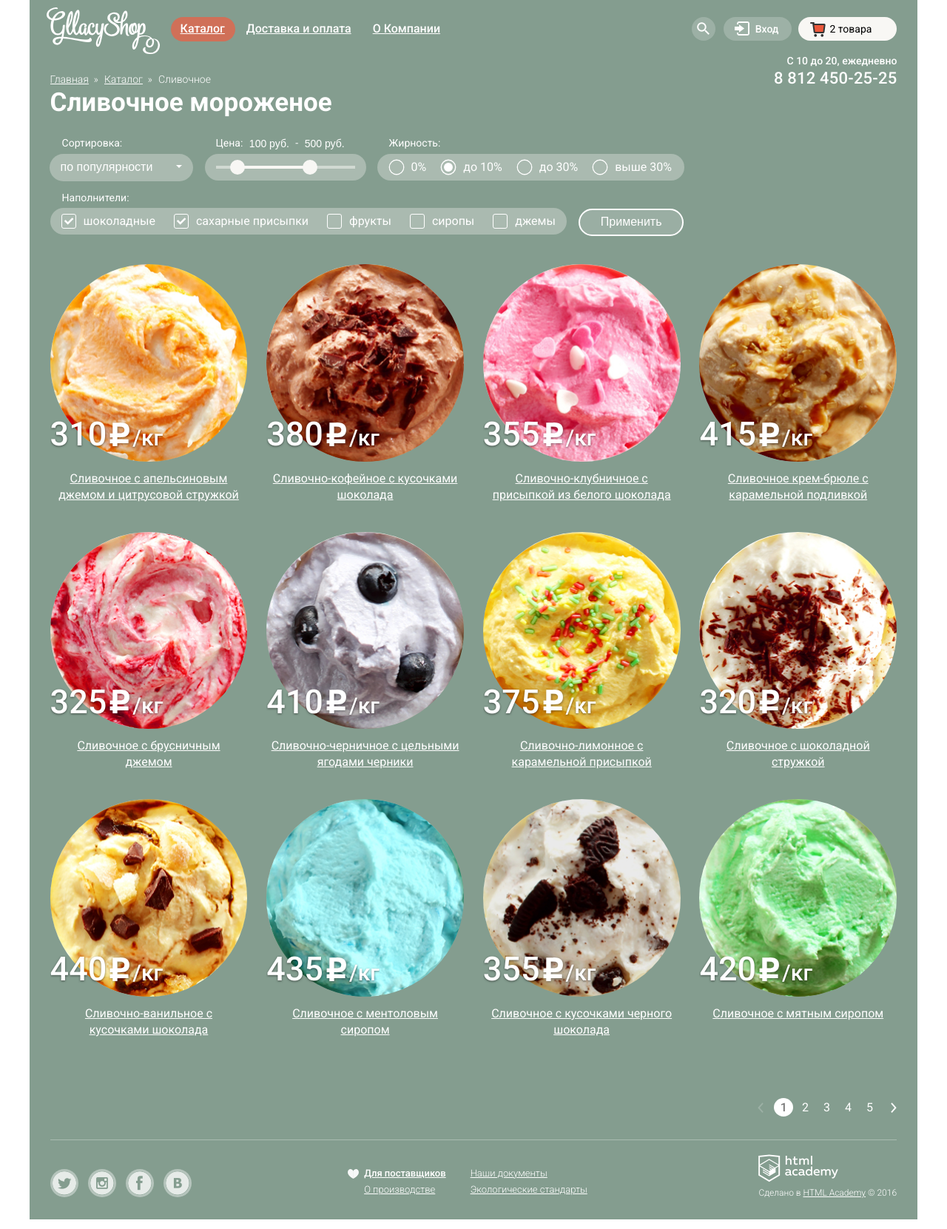
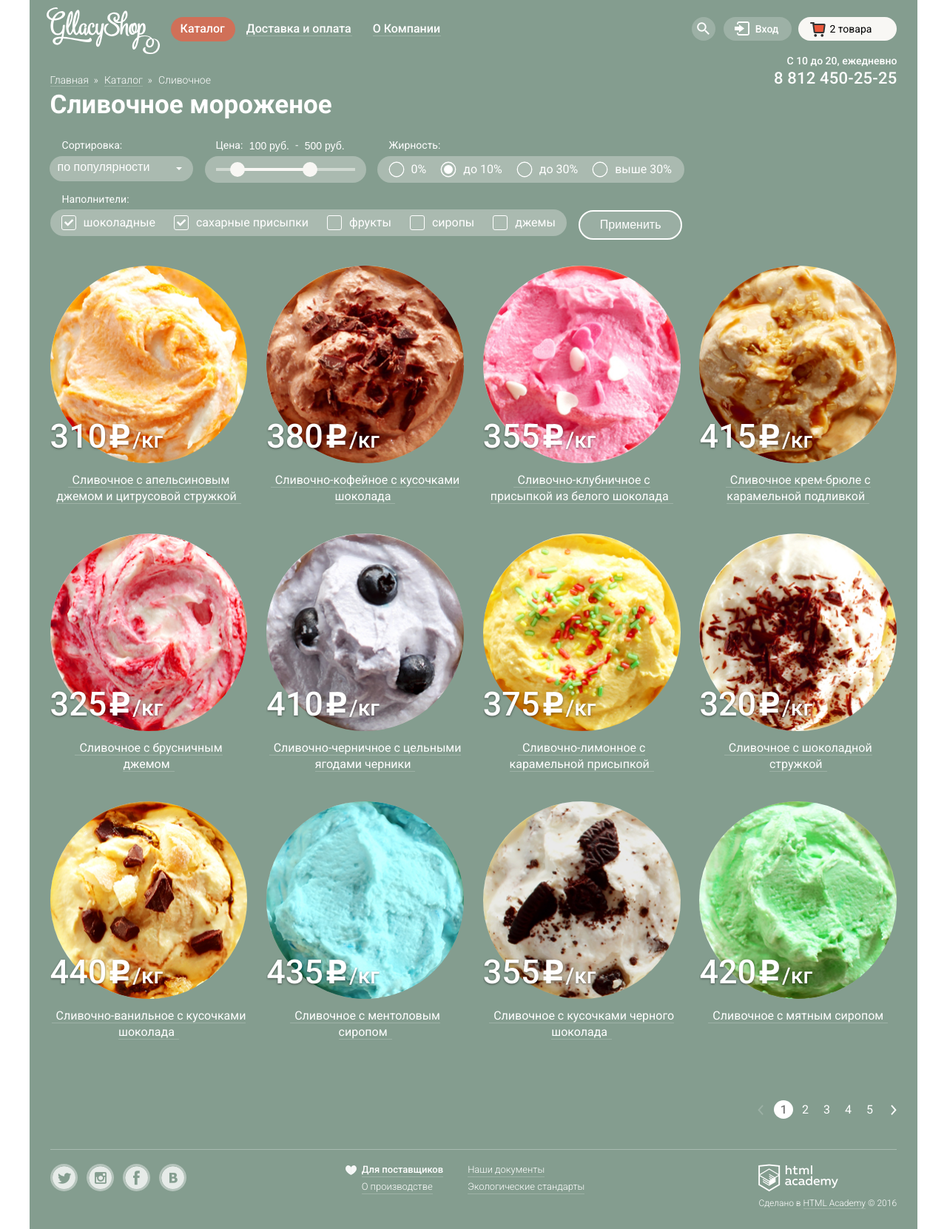
Before and after one commit to ludmilakov/221567-gllacy, a plain HTML site: page catalog.html in a window 1280 px wide. Shown: the whole page at 74% size. Drawn offline with Linux system fonts and the light colour scheme.

Commit message:
доработка

```diff
--- a/catalog.html
+++ b/catalog.html
@@ -6,20 +6,20 @@
     <title>Каталог | Глейси</title>
     <link href="https://fonts.googleapis.com/css?family=Roboto:300,400,500,700,900&subset=cyrillic" rel="stylesheet">
     <link href="css/normalize.min.css" rel="stylesheet">
-    <link href="css/style.css" rel="stylesheet">
+    <link href="css/style.min.css" rel="stylesheet">
   </head>
   <body>
     <div class="page-wrapper">
-      <header class="main-header">
-        <nav class="main-menu">
+      <header class="main-header clearfix">
+        <nav class="main-menu clearfix">
           <div class="logo">
             <a href="index.html">
               <img src="img/logo.svg" width="153" height="63" alt="logo">
             </a>
           </div>
-          <ul class="header-menu">
-            <li class="header-menu-active">
-              <a href="#">Каталог</a>
+          <ul class="header-menu clearfix">
+            <li class="header-menu-item">
+              <a class="header-menu-item-active" href="#">Каталог</a>
               <div class="nav-submenu-wrapper">
                 <ul class="nav-submenu">
                   <li>
@@ -40,15 +40,15 @@
                 </ul>
               </div>
             </li>
-            <li>
-              <a href="#">Доставка и оплата</a>
+            <li class="header-menu-item">
+              <a class="header-menu-link" href="#">Доставка и оплата</a>
             </li>
-            <li>
-              <a href="#">О Компании</a>
+            <li class="header-menu-item">
+              <a class="header-menu-link" href="#">О Компании</a>
             </li>
           </ul>
         </nav>
-        <div class="header-right">
+        <div class="header-right clearfix">
           <div class="search">
             <a class="search-link" href="#">Поиск</a>
             <div class="search-field-wrapper">
@@ -103,7 +103,7 @@
                     </tr>
                   </tbody>
                 </table>
-                <div class="cart-field-price-wrapper">
+                <div class="cart-field-price-wrapper clearfix">
                   <p class="cart-field-price">Итого: 750 руб.</p>
                 </div>
                 <a class="cart-field-button button" href="#">Оформить заказ</a>
@@ -112,7 +112,7 @@
           </div>
         </div>
       </header>
-      <main>
+      <main class="clearfix">
         <div class="plate">
           <p class="working-hours">С 10 до 20, ежедневно</p>
           <p class="phone">
@@ -121,10 +121,10 @@
         </div>
         <ul class="breadcrumbs">
           <li>
-            <a href="index.html">Главная</a>
+            <a class="link" href="index.html">Главная</a>
           </li>
           <li>
-            <a href="#">Каталог</a>
+            <a class="link" href="#">Каталог</a>
           </li>
           <li>
             <a class="breadcrumbs-active">Сливочное</a>
@@ -195,7 +195,7 @@
               <p class="products-price">
                 <span>310<img src="img/icons/rub-icon.svg" width="32" height="37" alt="rub"></span>/кг</p>
             </div>
-            <a class="products-title" href="#">Сливочное с апельсиновым джемом и цитрусовой стружкой</a>
+            <a class="products-title link" href="#">Сливочное с апельсиновым джемом и цитрусовой стружкой</a>
             <a class="products-view-button button" href="#">Быстрый просмотр</a>
             <div class="products-background"></div>
           </li>
@@ -205,7 +205,7 @@
               <p class="products-price">
                 <span>380<img src="img/icons/rub-icon.svg" width="32" height="37" alt="rub"></span>/кг</p>
             </div>
-            <a class="products-title" href="#">Сливочно-кофейное с кусочками шоколада</a>
+            <a class="products-title link" href="#">Сливочно-кофейное с кусочками шоколада</a>
             <a class="products-view-button button" href="#">Быстрый просмотр</a>
             <div class="products-background"></div>
           </li>
@@ -215,7 +215,7 @@
               <p class="products-price">
                 <span>355<img src="img/icons/rub-icon.svg" width="32" height="37" alt="rub"></span>/кг</p>
             </div>
-            <a class="products-title" href="#">Сливочно-клубничное с присыпкой из белого шоколада</a>
+            <a class="products-title link" href="#">Сливочно-клубничное с присыпкой из белого шоколада</a>
             <a class="products-view-button button" href="#">Быстрый просмотр</a>
             <div class="products-background"></div>
           </li>
@@ -225,7 +225,7 @@
               <p class="products-price">
                 <span>415<img src="img/icons/rub-icon.svg" width="32" height="37" alt="rub"></span>/кг</p>
             </div>
-            <a class="products-title" href="#">Сливочное крем-брюле с карамельной подливкой</a>
+            <a class="products-title link" href="#">Сливочное крем-брюле с карамельной подливкой</a>
             <a class="products-view-button button" href="#">Быстрый просмотр</a>
             <div class="products-background"></div>
           </li>
@@ -235,7 +235,7 @@
               <p class="products-price">
                 <span>325<img src="img/icons/rub-icon.svg" width="32" height="37" alt="rub"></span>/кг</p>
             </div>
-            <a class="products-title" href="#">Сливочное с брусничным джемом</a>
+            <a class="products-title link" href="#">Сливочное с брусничным джемом</a>
             <a class="products-view-button button" href="#">Быстрый просмотр</a>
             <div class="products-background"></div>
           </li>
@@ -245,7 +245,7 @@
               <p class="products-price">
                 <span>410<img src="img/icons/rub-icon.svg" width="32" height="37" alt="rub"></span>/кг</p>
             </div>
-            <a class="products-title" href="#">Сливочно-черничное с цельными ягодами черники</a>
+            <a class="products-title link" href="#">Сливочно-черничное с цельными ягодами черники</a>
             <a class="products-view-button button" href="#">Быстрый просмотр</a>
             <div class="products-background"></div>
           </li>
@@ -255,7 +255,7 @@
               <p class="products-price">
                 <span>375<img src="img/icons/rub-icon.svg" width="32" height="37" alt="rub"></span>/кг</p>
             </div>
-            <a class="products-title" href="#">Сливочно-лимонное с карамельной присыпкой</a>
+            <a class="products-title link" href="#">Сливочно-лимонное с карамельной присыпкой</a>
             <a class="products-view-button button" href="#">Быстрый просмотр</a>
             <div class="products-background"></div>
           </li>
@@ -265,7 +265,7 @@
               <p class="products-price">
                 <span>320<img src="img/icons/rub-icon.svg" width="32" height="37" alt="rub"></span>/кг</p>
             </div>
-            <a class="products-title" href="#">Сливочное с шоколадной стружкой</a>
+            <a class="products-title link" href="#">Сливочное с шоколадной стружкой</a>
             <a class="products-view-button button" href="#">Быстрый просмотр</a>
             <div class="products-background"></div>
           </li>
@@ -275,7 +275,7 @@
               <p class="products-price">
                 <span>440<img src="img/icons/rub-icon.svg" width="32" height="37" alt="rub"></span>/кг</p>
             </div>
-            <a class="products-title" href="#">Сливочно-ванильное с кусочками шоколада</a>
+            <a class="products-title link" href="#">Сливочно-ванильное с кусочками шоколада</a>
             <a class="products-view-button button" href="#">Быстрый просмотр</a>
             <div class="products-background"></div>
           </li>
@@ -285,7 +285,7 @@
               <p class="products-price">
                 <span>435<img src="img/icons/rub-icon.svg" width="32" height="37" alt="rub"></span>/кг</p>
             </div>
-            <a class="products-title" href="#">Сливочноe с ментоловым сиропом</a>
+            <a class="products-title link" href="#">Сливочноe с ментоловым сиропом</a>
             <a class="products-view-button button" href="#">Быстрый просмотр</a>
             <div class="products-background"></div>
           </li>
@@ -295,7 +295,7 @@
               <p class="products-price">
                 <span>355<img src="img/icons/rub-icon.svg" width="32" height="37" alt="rub"></span>/кг</p>
             </div>
-            <a class="products-title" href="#">Сливочное с кусочками черного шоколада</a>
+            <a class="products-title link" href="#">Сливочное с кусочками черного шоколада</a>
             <a class="products-view-button button" href="#">Быстрый просмотр</a>
             <div class="products-background"></div>
           </li>
@@ -305,7 +305,7 @@
               <p class="products-price">
                 <span>420<img src="img/icons/rub-icon.svg" width="32" height="37" alt="rub"></span>/кг</p>
             </div>
-            <a class="products-title" href="#">Сливочное с мятным сиропом</a>
+            <a class="products-title link" href="#">Сливочное с мятным сиропом</a>
             <a class="products-view-button button" href="#">Быстрый просмотр</a>
             <div class="products-background"></div>
           </li>
@@ -336,8 +336,8 @@
           </li>
         </ul>
       </main>
-      <footer>
-        <ul class="footer-social">
+      <footer class="main-footer clearfix">
+        <ul class="footer-social clearfix">
           <li>
             <a class="icon icon-twit" href="#">twitter</a>
           </li>
@@ -351,20 +351,28 @@
             <a class="icon icon-vk" href="#">vkontakte</a>
           </li>
         </ul>
-        <div class="container-link">
+        <div class="container-link clearfix">
           <div class="container-link-left">
-            <a class="container-link-selected" href="#">Для поставщиков</a>
-            <a href="#">О производстве</a>
+            <div>
+              <a class="container-link-selected link" href="#">Для поставщиков</a>
+            </div>
+            <div>
+              <a class="link" href="#">О производстве</a>
+            </div>
           </div>
           <div class="container-link-right">
-            <a href="#">Наши документы</a>
-            <a href="#">Экологические стандарты</a>
+            <div>
+              <a class="link" href="#">Наши документы</a>
+            </div>
+            <div>
+              <a class="link" href="#">Экологические стандарты</a>
+            </div>
           </div>
         </div>
         <section class="footer-copyright">
           <a class="copyright" href="https://htmlacademy.ru"><img src="img/html-logo.png" width="108" height="38" class="html-logo" alt="html-logo"></a>
           <p>Сделано в
-            <a href="https://htmlacademy.ru" class="html-link">HTML Academy</a>
+            <a href="https://htmlacademy.ru" class="html-link link">HTML Academy</a>
             &copy; 2016</p>
         </section>
       </footer>
--- a/css/style.css
+++ b/css/style.css
@@ -16,12 +16,6 @@ body {
   line-height: normal;
 }
 
-.clearfix::after {
-  display: table;
-  clear: both;
-  content: "";
-}
-
 .page-wrapper {
   min-width: 900px;
   background-position: top center;
@@ -51,14 +45,6 @@ header {
   padding-top: 5px;
 }
 
-footer::after,
-header::after,
-main::after {
-  display: table;
-  clear: both;
-  content: "";
-}
-
 footer,
 main {
   position: relative;
@@ -93,6 +79,7 @@ h1 {
 a:link,
 a:visited {
   color: #ffffff;
+  text-decoration: none;
 }
 
 img {
@@ -154,13 +141,6 @@ textarea:focus {
   font-size: 0;
 }
 
-.header-right::after,
-.main-menu::after {
-  display: table;
-  clear: both;
-  content: "";
-}
-
 .logo {
   float: left;
   margin-top: 5px;
@@ -175,15 +155,14 @@ textarea:focus {
   list-style: none;
 }
 
-.header-menu > li {
+.header-menu-item {
   position: relative;
   display: inline-block;
   margin-right: 2px;
   vertical-align: top;
-  text-decoration: underline;
-}
-
-.header-menu > li > a {
+}
+
+.header-menu-item > a {
   position: relative;
   display: block;
   padding: 6px 14px 6px 13px;
@@ -192,34 +171,50 @@ textarea:focus {
   font-weight: 500;
   font-size: 16px;
   line-height: 1.3;
-  text-decoration: none;
-}
-
-.header-menu > li:hover {
+}
+
+.header-menu-item:hover {
   border-radius: 20px;
   background: #f7f6f3;
 }
 
-.header-menu > li:active {
+.header-menu-item:active {
   background: #ededed;
   box-shadow: inset 0 2px 1px #696969;
 }
 
-.header-menu > li:hover > a {
+.header-menu-item:hover > a {
   color: #000000;
   text-decoration: none;
 }
 
-.header-menu-active {
+.header-menu-item-active {
   border-radius: 20px;
   background: #d07058;
 }
 
-.header-menu-active > a {
+.header-menu-item-active > a {
   text-decoration: none;
 }
 
-.header-menu > li:hover .nav-submenu-wrapper {
+.header-menu-link::after {
+  content: "";
+  position: absolute;
+  bottom: 7px;
+  left: 0;
+  right: 0;
+  height: 1px;
+  margin: 0 13px;
+  background-color: rgba(255, 255, 255, 0.2);
+}
+
+.header-menu-link:active::after,
+.header-menu-link:focus::after,
+.header-menu-link:hover::after {
+  background-color: none;
+}
+
+.header-menu-item:hover .nav-submenu-wrapper {
   display: block;
 }
 
@@ -642,8 +637,8 @@ li .nav-submenu-active {
 
 .cart-table img {
   margin-right: 0;
+  border-radius: 50%;
   vertical-align: middle;
-  border-radius: 50%;
 }
 
 .cart-table span {
@@ -652,12 +647,6 @@ li .nav-submenu-active {
 
 .cart-field-price-wrapper {
   width: auto;
-}
-
-.cart-field-price-wrapper::after {
-  display: table;
-  clear: both;
-  content: "";
 }
 
 .cart-field-button,
@@ -695,8 +684,8 @@ li .nav-submenu-active {
 .plate .phone,
 .plate .working-hours {
   display: inline-block;
+  margin: 0;
   vertical-align: top;
-  margin: 0;
   font-weight: 500;
   font-size: 14px;
   line-height: 1.3;
@@ -751,29 +740,29 @@ body > input[type=radio] {
   background-color: rgba(255, 255, 255, 0.4);
 }
 
-#btn-1:checked~ .page-wrapper .slider-controls label[for=btn-1],
-#btn-2:checked~ .page-wrapper .slider-controls label[for=btn-2],
-#btn-3:checked~ .page-wrapper .slider-controls label[for=btn-3] {
+#btn-1:checked ~ .page-wrapper .slider-controls label[for=btn-1],
+#btn-2:checked ~ .page-wrapper .slider-controls label[for=btn-2],
+#btn-3:checked ~ .page-wrapper .slider-controls label[for=btn-3] {
   background-color: #ffffff;
 }
 
-#btn-1:checked~ .page-wrapper #slide-1,
-#btn-2:checked~ .page-wrapper #slide-2,
-#btn-3:checked~ .page-wrapper #slide-3 {
-  display: block;
-}
-
-#btn-1:checked~ .page-wrapper {
+#btn-1:checked ~ .page-wrapper #slide-1,
+#btn-2:checked ~ .page-wrapper #slide-2,
+#btn-3:checked ~ .page-wrapper #slide-3 {
+  display: block;
+}
+
+#btn-1:checked ~ .page-wrapper {
   background-color: #849d8f;
   background-image: url("../img/backgrounds/bg_slide-1.png");
 }
 
-#btn-2:checked~ .page-wrapper {
+#btn-2:checked ~ .page-wrapper {
   background-color: #8996a6;
   background-image: url("../img/backgrounds/bg_slide-2.png");
 }
 
-#btn-3:checked~ .page-wrapper {
+#btn-3:checked ~ .page-wrapper {
   background-color: #9d8b84;
   background-image: url("../img/backgrounds/bg_slide-3.png");
 }
@@ -797,12 +786,6 @@ body > input[type=radio] {
   line-height: 1.3;
 }
 
-.actions::after {
-  display: table;
-  clear: both;
-  content: "";
-}
-
 .action-left,
 .action-right {
   float: left;
@@ -861,6 +844,7 @@ body > input[type=radio] {
 .products li {
   position: relative;
   display: inline-block;
+  min-height: 342px;
   margin-right: 2.26%;
   margin-bottom: 20px;
   width: 23.3%;
@@ -942,7 +926,7 @@ body > input[type=radio] {
   display: inline-block;
   margin-bottom: 19px;
   padding: 0 6px;
-  vertical-align: middle;
+  vertical-align: top;
   text-align: center;
   line-height: 22px;
 }
@@ -968,28 +952,21 @@ body > input[type=radio] {
   z-index: 3;
   display: none;
   margin-left: -37%;
-  padding: 8px 2% 7px;
+  margin-top: 10px;
+  padding: 12px 2%;
   width: 70%;
   font-weight: 500;
-  font-size: 15px;
+  font-size: 18px;
   line-height: 1.3;
 }
 
 .advantages {
-  margin-top: 5px;
   margin-bottom: 40px;
-  padding: 20px 20px 20px 19px;
+  padding: 20px 20px 15px 19px;
   width: auto;
   border-radius: 15px;
   background: #e7dabc url("../img/backgrounds/advantages-background.jpg") 0 0;
   color: #000000;
-}
-
-.advantage-bottom::after,
-.advantage-top::after {
-  display: table;
-  clear: both;
-  content: "";
 }
 
 .advantages h2 {
@@ -1043,12 +1020,6 @@ body > input[type=radio] {
 
 .advantage-bottom .advantage-description:last-child::before {
   background: url("../img/icons/thermometer-icon.svg") no-repeat 0 0;
-}
-
-.subscription-news-wrapper::after {
-  display: table;
-  clear: both;
-  content: "";
 }
 
 .news,
@@ -1085,7 +1056,6 @@ body > input[type=radio] {
   color: #333333;
   font-weight: 700;
   font-size: 24px;
-  margin-top: -13px;
 }
 
 .news a:hover {
@@ -1147,9 +1117,9 @@ body > input[type=radio] {
   top: -1px;
   right: 0;
   padding: 9px 22px 11px;
+  color: inherit;
   font-size: 17px;
   line-height: 24.3px;
-  color: inherit;
 }
 
 .contacts {
@@ -1161,7 +1131,7 @@ body > input[type=radio] {
 .contacts-map {
   width: 100%;
   height: 100%;
-  background: url("../img/backgrounds/map-background.jpg") no-repeat 0 0;
+  background: #e7dabc url("../img/backgrounds/map-background.jpg") no-repeat 0 0;
   font-size: 0;
 }
 
@@ -1405,7 +1375,7 @@ body > input[type=radio] {
   white-space: nowrap;
   font-weight: 300;
   font-size: 14px;
-  line-height: 1.3;
+  line-height: 1.5;
 }
 
 .breadcrumbs li::after {
@@ -1469,20 +1439,20 @@ body > input[type=radio] {
 .filter-type {
   display: block;
   margin-left: -1px;
-  padding: 9px 25px 9px 15px;
+  padding: 6px 25px 9px 11px;
   min-width: 194px;
   max-width: 230px;
   outline: none;
   border: none;
   border-radius: 20px;
   background: #aabab0;
+  color: #ffffff;
   text-overflow: ellipsis;
   cursor: pointer;
   -webkit-appearance: none;
   -moz-appearance: none;
   -ms-appearance: none;
   appearance: none;
-  color: #ffffff;
 }
 
 .filter-type::-ms-expand {
@@ -1550,13 +1520,13 @@ body > input[type=radio] {
   background: #aabab0;
 }
 
-.range-filter .scale {
+.scale {
   margin-top: 16px;
   height: 4px;
   background: #d1d9d2;
 }
 
-.range-filter .scale .bar {
+.scale .bar {
   margin-left: 35px;
   width: 98px;
   height: 4px;
@@ -1649,7 +1619,7 @@ body > input[type=radio] {
   cursor: pointer;
 }
 
-.fatness-filter input[type=radio]:disabled+ label {
+.fatness-filter input[type=radio]:disabled + label {
   color: rgba(255, 255, 255, 0.5);
   cursor: default;
 }
@@ -1674,15 +1644,15 @@ body > input[type=radio] {
   box-shadow: 0 0 0 2.4px #ffffff;
 }
 
-.fatness-filter input[type=radio]:disabled+ label::before {
+.fatness-filter input[type=radio]:disabled + label::before {
   box-shadow: 0 0 0 1.4px rgba(255, 255, 255, 0.5);
 }
 
-.fatness-filter input[type=radio]:checked+ label::before {
+.fatness-filter input[type=radio]:checked + label::before {
   background-color: #ffffff;
 }
 
-.fatness-filter input[type=radio]:checked:disabled+ label::before {
+.fatness-filter input[type=radio]:checked:disabled + label::before {
   background-color: rgba(255, 255, 255, 0.5);
 }
 
@@ -1729,7 +1699,7 @@ body > input[type=radio] {
   cursor: pointer;
 }
 
-.fillings-filter input[type=checkbox]:disabled+ label {
+.fillings-filter input[type=checkbox]:disabled + label {
   color: rgba(255, 255, 255, 0.5);
   cursor: default;
 }
@@ -1753,30 +1723,31 @@ body > input[type=radio] {
   box-shadow: 0 0 0 1px #ffffff;
 }
 
-.fillings-filter input[type=checkbox]:disabled+ label::before {
+.fillings-filter input[type=checkbox]:disabled + label::before {
   border: 1px solid rgba(255, 255, 255, 0.5);
   box-shadow: none;
 }
 
-.fillings-filter input[type=checkbox]:checked+ label::before {
+.fillings-filter input[type=checkbox]:checked + label::before {
   background: url("../img/icons/chekbox3.png") no-repeat 2px 4px;
 }
 
-.fillings-filter input[type=checkbox]:checked:disabled+ label::before {
+.fillings-filter input[type=checkbox]:checked:disabled + label::before {
   background: url("../img/icons/chekbox3.png") no-repeat 2px -36px;
 }
 
 .filter-form input[type=submit] {
   float: left;
+  min-height: 36px;
   margin-top: 23px;
   margin-bottom: 0;
-  padding: 6px 28px;
+  padding: 6px 27px;
   border: 2px solid #ffffff;
   background-color: #9aaea3;
   background-image: none;
   box-shadow: none;
-  line-height: 1.3;
   color: #ffffff;
+  line-height: 1.5;
 }
 
 .filter-form input[type=submit]:hover {
@@ -1785,6 +1756,7 @@ body > input[type=radio] {
 }
 
 .filter-form input[type=submit]:active {
+  border: none;
   background-color: #eaeaea;
   box-shadow: inset 0 2px 1px #696969;
   color: #000000;
@@ -1792,7 +1764,7 @@ body > input[type=radio] {
 
 .paginator {
   float: right;
-  margin: 42px 0 30px;
+  margin: 42px 0 40px;
   padding: 0;
   list-style: none;
   font-size: 0;
@@ -1877,22 +1849,15 @@ body > input[type=radio] {
   font-size: 0;
 }
 
-.footer-social::after {
-  display: table;
-  clear: both;
-  content: "";
-}
-
 .footer-social li {
   float: left;
-  margin-right: 13px;
-  margin-top: 20px;
+  margin-right: 12px;
 }
 
 .footer-social .icon {
   display: block;
-  width: 32px;
-  height: 32px;
+  width: 31px;
+  height: 31px;
   border: 3px solid rgba(255, 255, 255, 0.5);
   border-radius: 50%;
 }
@@ -1940,12 +1905,6 @@ body > input[type=radio] {
   margin: 0 auto;
   padding: 0;
   vertical-align: top;
-}
-
-.container-link::after {
-  display: table;
-  clear: both;
-  content: "";
 }
 
 .container-link-left,
@@ -1957,7 +1916,6 @@ body > input[type=radio] {
   font-weight: 300;
   font-size: 13px;
   line-height: 1.3;
-  margin-top: 18px;
 }
 
 .container-link-right {
@@ -1983,8 +1941,9 @@ body > input[type=radio] {
 
 .container-link-left a,
 .container-link-right a {
-  display: block;
+  display: inline-block;
   margin-bottom: 5px;
+  vertical-align: top;
 }
 
 .container-link-left a:hover,
@@ -2006,3 +1965,23 @@ body > input[type=radio] {
 .footer-copyright img {
   margin-bottom: -9px;
 }
+
+.link {
+  position: relative;
+  display: inline;
+  color: #ffffff;
+  border-bottom: 1px solid rgba(255, 255, 255, 0.2);
+  text-decoration: none;
+}
+
+.link:active,
+.link:hover {
+  color: #ffbc9e;
+  border-bottom: 1px solid rgba(249, 173, 159, 0.3);
+}
+
+.clearfix::after {
+  display: table;
+  clear: both;
+  content: "";
+}
--- a/js/main.js
+++ b/js/main.js
@@ -18,6 +18,7 @@ ymaps.ready(function() {
       ],
       iconImageOffset: [-39, -139]
     });
+
   a.geoObjects.add(b),
   a.controls.remove("rulerControl"),
   a.controls.remove("searchControl"),
@@ -38,6 +39,7 @@ var link = document.querySelector(".contacts-info-button"),
   comment = popup.querySelector("[name=comment]"),
   storage_user = localStorage.getItem("username"),
   storage_email = localStorage.getItem("email");
+
 link.addEventListener("click", function(a) {
   a.preventDefault(),
   popup.classList.add("feedback-form-show"),
@@ -46,20 +48,24 @@ link.addEventListener("click", function(a) {
     ? (username.value = storage_user, email.value = storage_email, comment.focus())
     : username.focus()
 }),
+
 close.addEventListener("click", function(a) {
   a.preventDefault(),
   popup.classList.remove("feedback-form-show"),
   popup.classList.remove("feedback-form-error"),
   overlay.classList.remove("feedback-form-overlay-show")
 }),
+
 form.addEventListener("submit", function(a) {
   username.value && email.value && comment.value
     ? (localStorage.setItem("username", username.value), localStorage.setItem("email", email.value))
     : (a.preventDefault(), popup.classList.remove("feedback-form-error"), popup.offsetWidth = popup.offsetWidth, popup.classList.add("feedback-form-error"))
 }),
+
 window.addEventListener("keydown", function(a) {
   27 === a.keyCode && popup.classList.contains("feedback-form-show") && (popup.classList.remove("feedback-form-show"), popup.classList.remove("feedback-form-error"), overlay.classList.remove("feedback-form-overlay-show"))
 }),
+
 overlay.addEventListener("click", function(a) {
   popup.classList.contains("feedback-form-show") && (popup.classList.remove("feedback-form-show"), popup.classList.remove("feedback-form-error"), overlay.classList.remove("feedback-form-overlay-show"))
 });
```
Also changed, not shown: index.html (+28 -28 lines), css/style.min.css (added), js/main.min.js (added).
